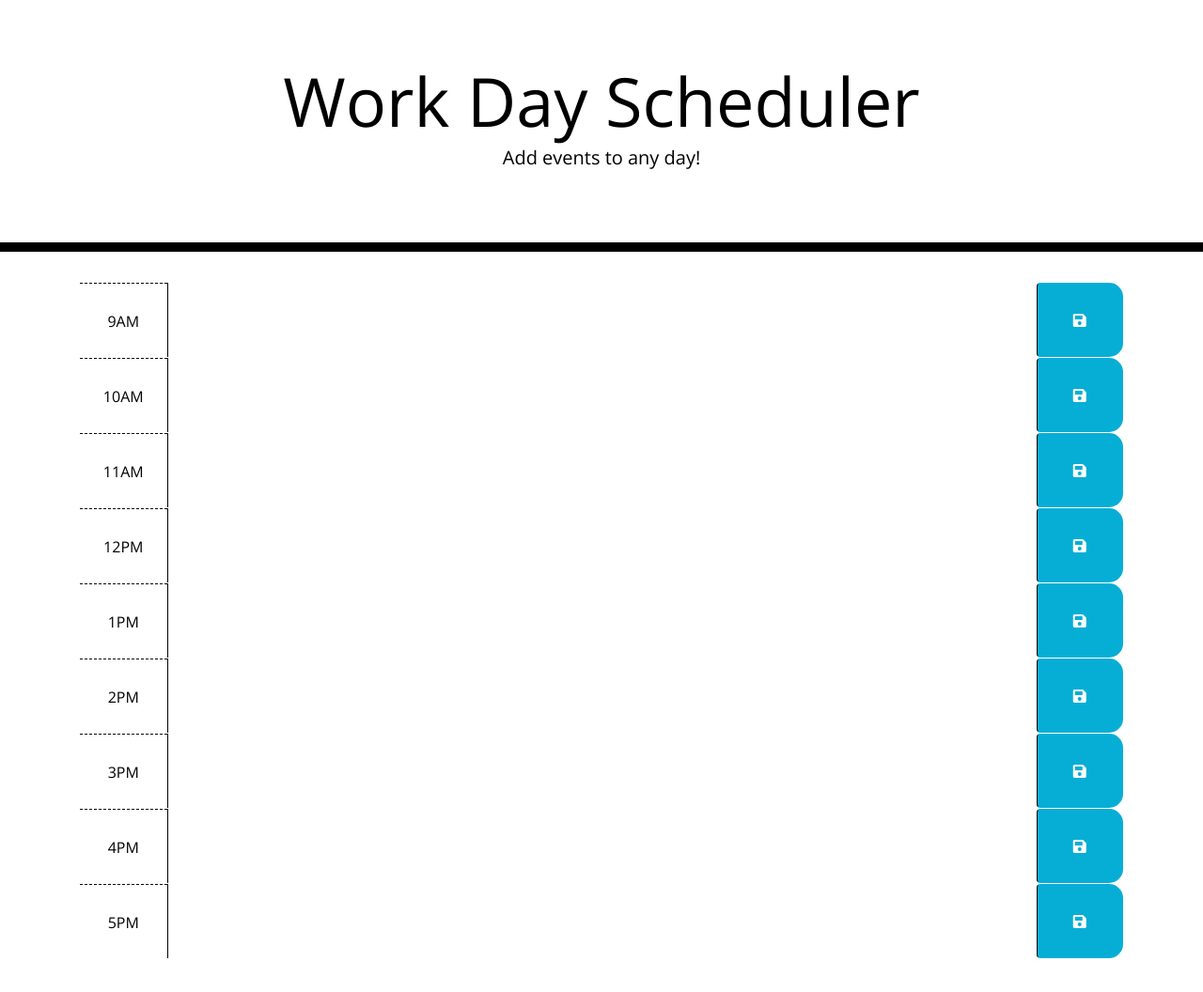
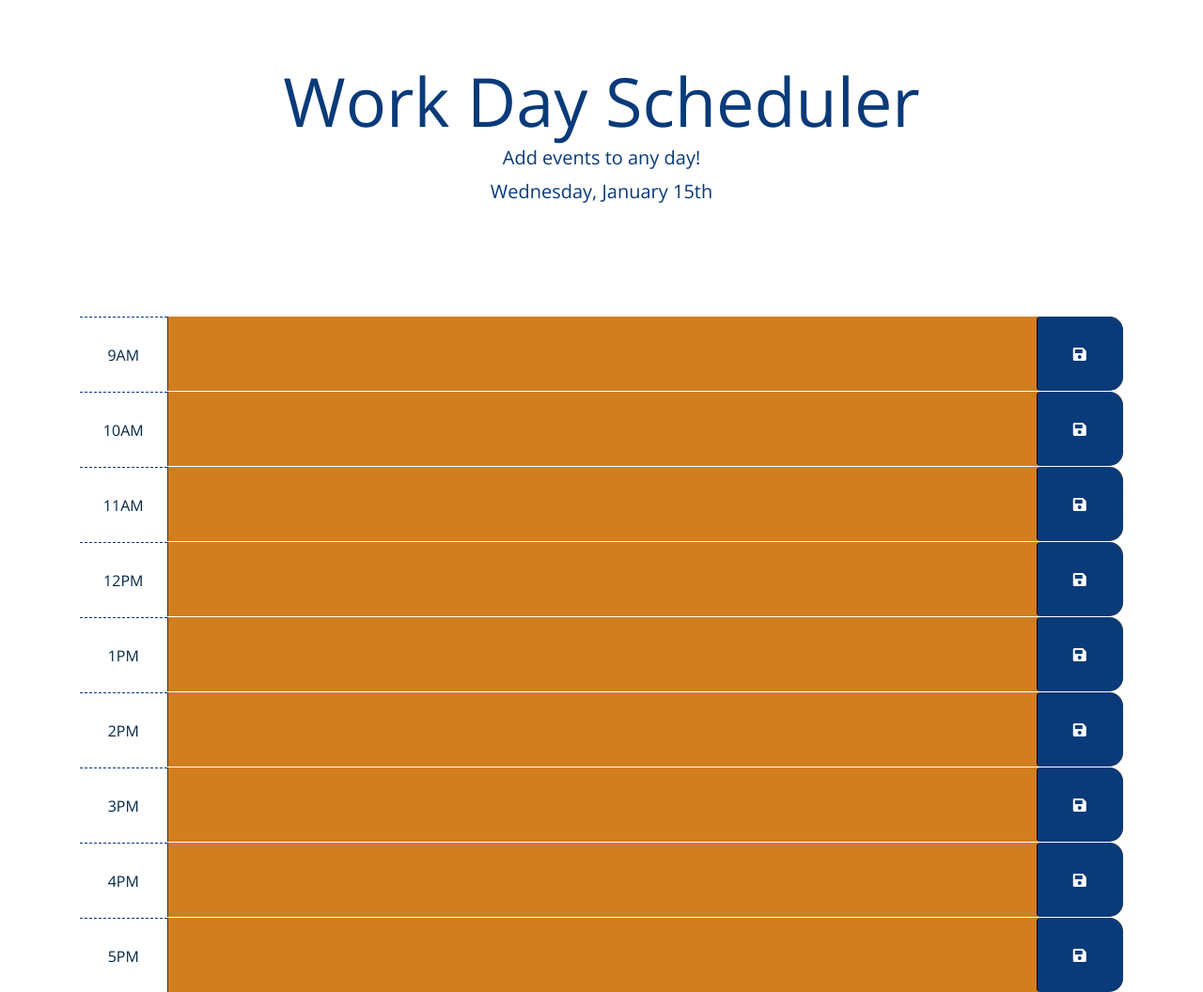
Before and after one commit to raynawilliams1993/schedule, a plain HTML site: page index.html in a window 1280 px wide. Shown: the whole page at 94% size. Before the commit the page ends 1020 px from the top, so only its background shows below. Drawn offline with nearby package versions, Linux system fonts and the light colour scheme.

Commit message:
added some different colors and styles

```diff
--- a/script.js
+++ b/script.js
@@ -1,21 +1,71 @@
+console.log("javascript is loaded!")
+
+
 //variables
-var sun = document.getElementById("sunday");
-var mon = document.getElementById("monday");
-var tue = document.getElementById("tuesday");
-var wed = document.getElementById("wednesday");
-var thur = document.getElementById("thursday");
-var fri = document.getElementById("friday");
-var sat = document.getElementById("saturday");
-
-//add a click event for each button so that you are able to click on that section of that day to add whatever you would like to
+var nine = document.getElementById("hour-9");
+var ten = document.getElementById("hour-10");
+var eleven = document.getElementById("hour-11");
+var twelve = document.getElementById("hour-12");
+var thirteen = document.getElementById("hour-13");
+var fourteen = document.getElementById("hour-14");
+var fifteen = document.getElementById("hour-15");
+var sixteen = document.getElementById("hour-16");
+var seventeen = document.getElementById("hour-17");
 
 
 
+//add a click event for each button so that you are able to click on that section of that day to add whatever you would like to
+$(document).ready(function() {
+    // listen for save button clicks
+    $(".saveBtn").on("click", function() {
+      // get nearby values
+      var value = $(this).siblings(".description").val();
+      var time = $(this).parent().attr("id");
 
+      // save in localStorage
+      localStorage.setItem(time, value);
+    });
 
-//add functions to be able to help save in the correct day
+    function hourUpdater() {
+      // get current number of hours
+      var currentHour = moment().hours();
 
+      // loop over time blocks
+      $(".time-block").each(function() {
+        var blockHour = parseInt($(this).attr("id").split("-")[1]);
 
+        // check if we've moved past this time
+        if (blockHour < currentHour) {
+          $(this).addClass("past");
+        }
+        else if (blockHour === currentHour) {
+          $(this).removeClass("past");
+          $(this).addClass("present");
+        }
+        else {
+          $(this).removeClass("past");
+          $(this).removeClass("present");
+          $(this).addClass("future");
+        }
+      });
+    }
 
+    hourUpdater();
 
-//use local storage to save all items for that week
+    // set up interval to check if current time needs to be updated
+    var interval = setInterval(hourUpdater, 15000);
+
+    // load any saved data from localStorage
+    $("#hour-9 .description").val(localStorage.getItem("hour-9"));
+    $("#hour-10 .description").val(localStorage.getItem("hour-10"));
+    $("#hour-11 .description").val(localStorage.getItem("hour-11"));
+    $("#hour-12 .description").val(localStorage.getItem("hour-12"));
+    $("#hour-13 .description").val(localStorage.getItem("hour-13"));
+    $("#hour-14 .description").val(localStorage.getItem("hour-14"));
+    $("#hour-15 .description").val(localStorage.getItem("hour-15"));
+    $("#hour-16 .description").val(localStorage.getItem("hour-16"));
+    $("#hour-17 .description").val(localStorage.getItem("hour-17"));
+
+    // display current day on page
+    $("#currentDay").text(moment().format("dddd, MMMM Do"));
+  });
--- a/style.css
+++ b/style.css
@@ -1,7 +1,8 @@
 body {
-    font-family: 'Open Sans', sans-serif;
+    font-family: 'Open Sans', 'Franklin Gothic Medium', 'Arial Narrow', Arial, sans-serif;
     font-size: 16px;
     line-height: 1;
+
   }
 
   textarea{
@@ -9,16 +10,16 @@ body {
     border: none;
     resize: none;
     color: #000000;
-    border-left: 1px solid black;
+    border-left: 1px solid rgb(9, 58, 121);
     padding: 10px;
   }
 
   .jumbotron {
     text-align: center;
     background-color: transparent;
-    color: black;
+    color: rgb(9, 58, 121);
     border-radius: 0;
-    border-bottom: 10px solid black;
+    border-bottom: 10px solid rgb(255, 255, 255);
   }
 
   .description{
@@ -38,8 +39,8 @@ body {
 
   .hour {
     background-color: #ffffff;
-    color: #000000;
-    border-top: 1px dashed #000000;
+    color: #012746;
+    border-top: 1px dashed rgb(9, 58, 121);
   }
 
   .past {
@@ -53,7 +54,7 @@ body {
   }
 
   .future {
-    background-color: #77dd77;
+    background-color: #d17e1f;
     color: white;
   }
 
@@ -61,7 +62,7 @@ body {
     border-left: 1px solid black;
     border-top-right-radius: 15px;
     border-bottom-right-radius: 15px;
-    background-color: #06AED5;
+    background-color: rgb(9, 58, 121);
     color: white;
   }
 
```
